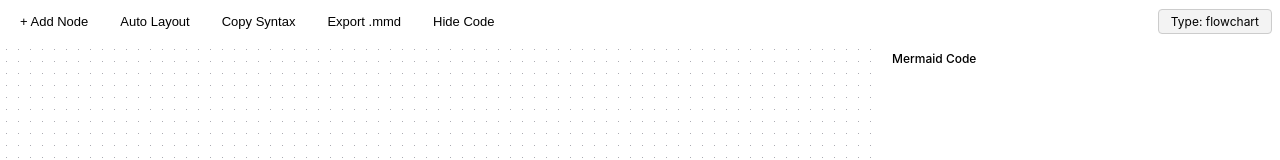
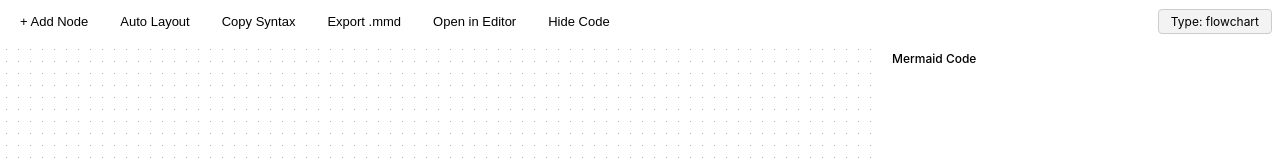
Before and after one commit to PUITO/mermaid-visual-editor-vscode, a React app: page / in a window 1280 px wide. Shown: the top 160 px of the page. Built offline with nearby package versions, Linux system fonts and the light colour scheme; the HTML template or start-up script is replaced by a standard one.

Commit message:
添加Open in Editor按钮支持在VS Code中打开代码

```diff
--- a/webview-src/App.tsx
+++ b/webview-src/App.tsx
@@ -572,6 +572,15 @@ export function App() {
     navigator.clipboard.writeText(previewContent);
   };
 
+  // 在 VS Code 编辑器中打开代码
+  const handleOpenInEditor = () => {
+    if (window.vscode) {
+      window.vscode.postMessage({
+        type: 'openInEditor',
+      });
+    }
+  };
+
   // 右键菜单处理
   const onNodeContextMenu = useCallback(
     (event: any, node: DiagramNode) => {
@@ -709,6 +718,7 @@ export function App() {
         <button onClick={autoLayout} title="重新排列节点">Auto Layout</button>
         <button onClick={handleCopySyntax}>Copy Syntax</button>
         <button onClick={handleExportMmd}>Export .mmd</button>
+        <button onClick={handleOpenInEditor} title="在 VS Code 编辑器中打开">Open in Editor</button>
         <button onClick={() => setPreviewVisible(!previewVisible)}>
           {previewVisible ? 'Hide Code' : 'Show Code'}
         </button>
```
Also changed, not shown: src/mermaidEditorProvider.ts (+9 -0 lines).
